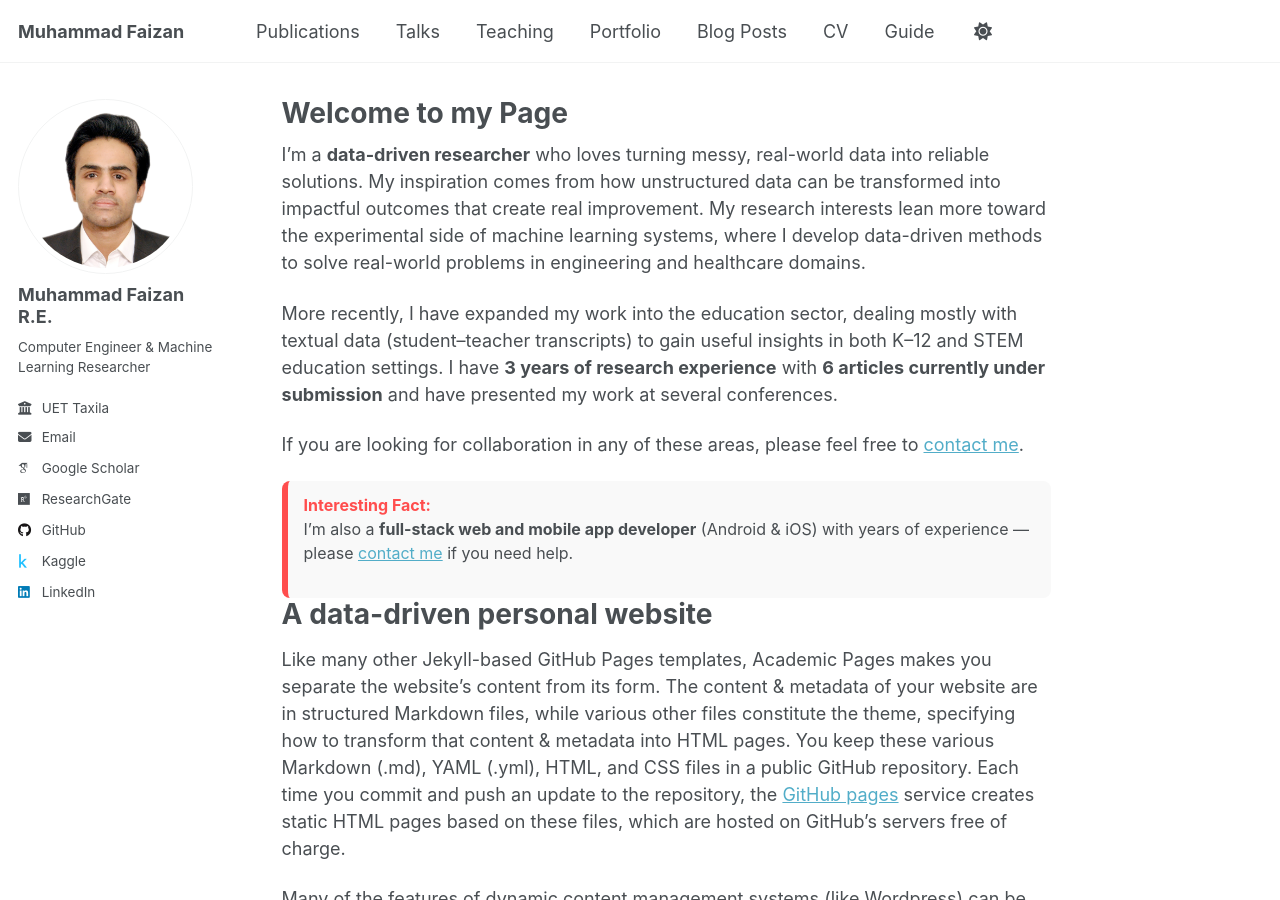
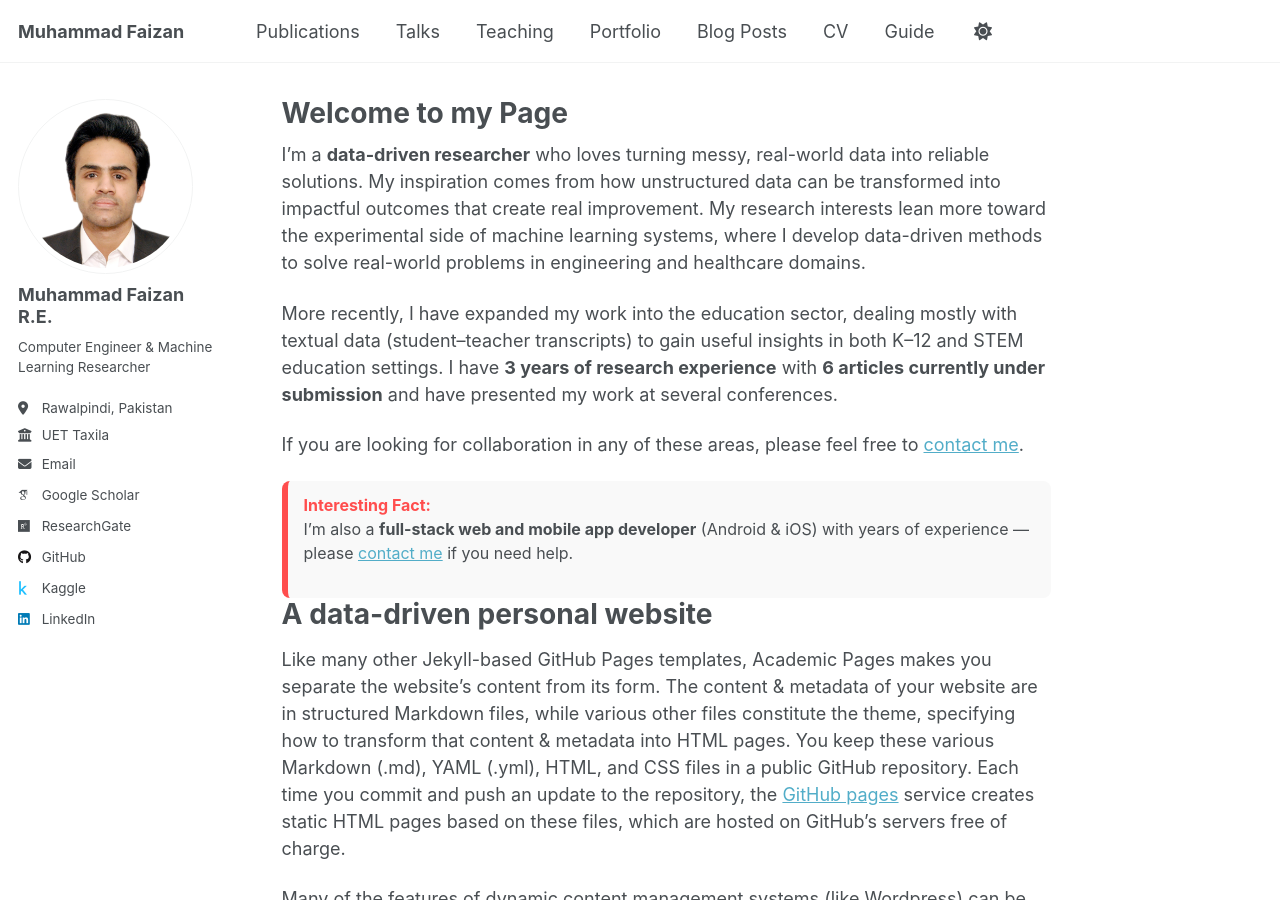
Before and after one commit to MuhammadFaizan99/MuhammadFaizan99.github.io, a Jekyll site: the page built from _pages/about.md, in a window 1280 px wide and 900 px high. Built offline with Jekyll 4.4.1, drawn with Linux system fonts in a browser that asks for light colours; some web fonts are replaced; a script that is not in the unit is left out.

Commit message:
Update _config.yml

```diff
--- a/_config.yml
+++ b/_config.yml
@@ -26,6 +26,7 @@ author:
   name             : "Muhammad Faizan R.E."
   pronouns         : # add there
   bio              : "Computer Engineer & Machine Learning Researcher"
+  location         : "Rawalpindi, Pakistan"
   employer         : "UET Taxila"
   uri              : # URL
   email            : "muhammadfaizandev87@gmail.com"
```
